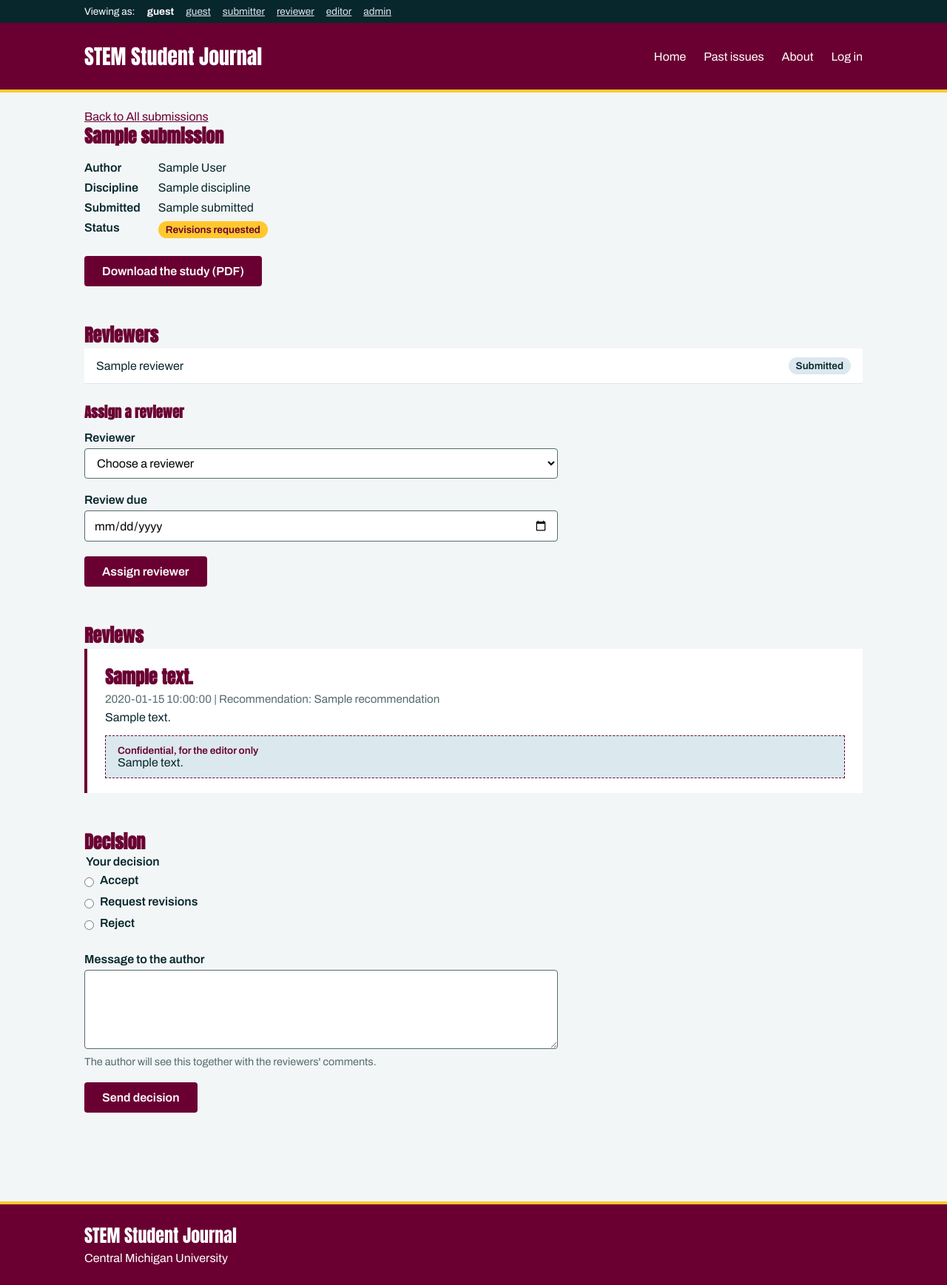
After one commit to IoannisTzor/Undergraduate-Research-Journal-Portal, a Flask app: template templates/manage_submission.html in a window 1280 px wide. The commit adds this page. Shown: the whole page at 74% size. Run offline with Flask 3, Linux system fonts and the light colour scheme; the template is opened without the code that fills it: most values are stand-ins (such as "Sample title", 1, 10 or a date in 2020).

Commit message:
Added editor pages
added the page where editors can manage submissions and assign reviewers with sample ones whilst prepping for the database

```diff
--- a/app.py
+++ b/app.py
@@ -26,12 +26,18 @@ SAMPLE_SUBMISSIONS = [
         "discipline": "Biology",
         "submitted": "September 12, 2026",
         "status": "revisions-requested",
+        "author": "Jane Doe",
+        "reviewers": [
+            {"name": "Dr. Maria Lopez", "review_status": "submitted"},
+            {"name": "Sam Carter", "review_status": "submitted"},
+        ],
         "reviews": [
             {
                 "reviewer": "Reviewer 1",
                 "date": "October 3, 2026",
                 "recommendation": "Minor revisions",
                 "comments": "Clear question and good sampling design. Please explain how soil moisture was measured, and add error bars to Figure 2.",
+                "editor_comments": "Figure 2 looks very similar to one in a 2021 paper. Worth checking with the author.",
             },
             {
                 "reviewer": "Reviewer 2",
@@ -47,6 +53,10 @@ SAMPLE_SUBMISSIONS = [
         "discipline": "Computer Science",
         "submitted": "September 30, 2026",
         "status": "under-review",
+        "author": "Alex Lee",
+        "reviewers": [
+            {"name": "Dr. Ken Wu", "review_status": "not-started"},
+        ],
     },
     {
         "id": 3,
@@ -54,6 +64,20 @@ SAMPLE_SUBMISSIONS = [
         "discipline": "Environmental Science",
         "submitted": "April 2, 2026",
         "status": "published",
+        "author": "Priya Shah",
+        "reviewers": [
+            {"name": "Dr. Maria Lopez", "review_status": "submitted"},
+            {"name": "Dr. Ken Wu", "review_status": "submitted"},
+        ],
+    },
+        {
+        "id": 4,
+        "title": "Solar panel efficiency in Michigan winters",
+        "discipline": "Engineering",
+        "submitted": "October 18, 2026",
+        "status": "submitted",
+        "author": "Omar Haddad",
+        "reviewers": [],
     },
 ]
 SAMPLE_ASSIGNMENTS = [
@@ -65,6 +89,7 @@ SAMPLE_ASSIGNMENTS = [
         "assigned": "September 20, 2026",
         "due": "October 10, 2026",
         "review_status": "submitted",
+
     },
     {
         "id": 2,
@@ -76,6 +101,7 @@ SAMPLE_ASSIGNMENTS = [
         "review_status": "not-started",
     },
 ]
+SAMPLE_REVIEWERS = ["Dr. Maria Lopez", "Dr. Ken Wu", "Sam Carter", "Dr. Ana Ruiz"]
 
 @app.route("/")
 def home():
@@ -145,3 +171,20 @@ def write_review(assignment_id):
         if assignment["id"] == assignment_id:
             return render_template("write_review.html", assignment=assignment)
     abort(404)
+
+@app.route("/editor/submissions")
+@role_required("editor")
+def all_submissions():
+    return render_template("all_submissions.html", submissions=SAMPLE_SUBMISSIONS)
+
+@app.route("/editor/submissions/<int:submission_id>")
+@role_required("editor")
+def manage_submission(submission_id):
+    for submission in SAMPLE_SUBMISSIONS:
+        if submission["id"] == submission_id:
+            return render_template(
+                "manage_submission.html",
+                submission=submission,
+                reviewer_options=SAMPLE_REVIEWERS,
+            )
+    abort(404)
--- a/static/css/style.css
+++ b/static/css/style.css
@@ -372,3 +372,43 @@ fieldset.field legend {
 .study-download {
   margin-top: 24px;
 }
+/* ===== Manage submission ===== */
+.reviewer-list {
+  list-style: none;
+  padding: 0;
+  background-color: white;
+}
+
+.reviewer-list li {
+  display: flex;
+  justify-content: space-between;
+  align-items: center;
+  gap: 16px;
+  padding: 12px 16px;
+  border-bottom: 1px solid var(--light-blue);
+}
+
+.assign-form {
+  margin-top: 24px;
+}
+
+.assign-form h3 {
+  margin-bottom: 12px;
+}
+
+.confidential {
+  margin-top: 16px;
+  padding: 12px 16px;
+  background-color: var(--light-blue);
+  border: 1px dashed var(--maroon);
+}
+
+.confidential-label {
+  font-size: 0.85rem;
+  font-weight: 600;
+  color: var(--maroon);
+}
+
+.confidential p:last-child {
+  margin-bottom: 0;
+}
--- a/templates/base.html
+++ b/templates/base.html
@@ -35,7 +35,7 @@
           {% elif current_role == "reviewer" %}
             <li><a href="{{url_for('my_assignments')}}">My assignments</a></li>
           {% elif current_role == "editor" %}
-            <li><a href="#">All submissions</a></li>
+            <li><a href="{{url_for('all_submissions')}}">All submissions</a></li>
             <li><a href="#">Build an issue</a></li>
           {% elif current_role == "admin" %}
             <li><a href="#">Manage users</a></li>
--- /dev/null
+++ b/templates/manage_submission.html
@@ -0,0 +1,117 @@
+{% extends "base.html" %}
+
+{% block title %}Manage: {{ submission.title }} | STEM Student Journal{% endblock %}
+
+{% block content %}
+    <section>
+      <p><a href="{{ url_for('all_submissions') }}">Back to All submissions</a></p>
+      <h1>{{ submission.title }}</h1>
+
+      <dl class="details-list">
+        <dt>Author</dt>
+        <dd>{{ submission.author }}</dd>
+        <dt>Discipline</dt>
+        <dd>{{ submission.discipline }}</dd>
+        <dt>Submitted</dt>
+        <dd>{{ submission.submitted }}</dd>
+        <dt>Status</dt>
+        <dd>
+          <span class="status status--{{ submission.status }}">
+            {{ submission.status | replace("-", " ") | capitalize }}
+          </span>
+        </dd>
+      </dl>
+
+      <p class="study-download"><a href="#" class="button">Download the study (PDF)</a></p>
+    </section>
+
+    <section>
+      <h2>Reviewers</h2>
+      {% if submission.reviewers %}
+        <ul class="reviewer-list">
+          {% for reviewer in submission.reviewers %}
+            <li>
+              <span>{{ reviewer.name }}</span>
+              <span class="status status--{{ reviewer.review_status }}">
+                {{ reviewer.review_status | replace("-", " ") | capitalize }}
+              </span>
+            </li>
+          {% endfor %}
+        </ul>
+      {% else %}
+        <p class="empty-state">No reviewers assigned yet.</p>
+      {% endif %}
+
+      {% if submission.status not in ["accepted", "rejected", "published"] %}
+        <form method="post" class="form-page form-page--wide assign-form">
+          <h3>Assign a reviewer</h3>
+          <div class="field">
+            <label for="reviewer">Reviewer</label>
+            <select id="reviewer" name="reviewer" required>
+              <option value="">Choose a reviewer</option>
+              {% for name in reviewer_options %}
+                <option value="{{ name }}">{{ name }}</option>
+              {% endfor %}
+            </select>
+          </div>
+          <div class="field">
+            <label for="due_date">Review due</label>
+            <input type="date" id="due_date" name="due_date" required>
+          </div>
+          <button type="submit" name="action" value="assign" class="button">Assign reviewer</button>
+        </form>
+      {% endif %}
+    </section>
+
+    <section>
+      <h2>Reviews</h2>
+      {% if submission.reviews %}
+        {% for review in submission.reviews %}
+          <article>
+            <h3>{{ review.reviewer }}</h3>
+            <p class="issue-meta">{{ review.date }} | Recommendation: {{ review.recommendation }}</p>
+            <p>{{ review.comments }}</p>
+            {% if review.editor_comments %}
+              <div class="confidential">
+                <p class="confidential-label">Confidential, for the editor only</p>
+                <p>{{ review.editor_comments }}</p>
+              </div>
+            {% endif %}
+          </article>
+        {% endfor %}
+      {% else %}
+        <p class="empty-state">No reviews have been submitted yet.</p>
+      {% endif %}
+    </section>
+
+    {% if submission.status not in ["accepted", "rejected", "published"] %}
+      <section class="form-page form-page--wide">
+        <h2>Decision</h2>
+        <form method="post">
+          <fieldset class="field">
+            <legend>Your decision</legend>
+            <div class="radio-option">
+              <input type="radio" id="dec-accept" name="decision" value="accepted" required>
+              <label for="dec-accept">Accept</label>
+            </div>
+            <div class="radio-option">
+              <input type="radio" id="dec-revise" name="decision" value="revisions-requested">
+              <label for="dec-revise">Request revisions</label>
+            </div>
+            <div class="radio-option">
+              <input type="radio" id="dec-reject" name="decision" value="rejected">
+              <label for="dec-reject">Reject</label>
+            </div>
+          </fieldset>
+
+          <div class="field">
+            <label for="decision_note">Message to the author</label>
+            <textarea id="decision_note" name="decision_note" rows="5" required aria-describedby="decision-note-hint"></textarea>
+            <p class="field-hint" id="decision-note-hint">The author will see this together with the reviewers' comments.</p>
+          </div>
+
+          <button type="submit" name="action" value="decide" class="button">Send decision</button>
+        </form>
+      </section>
+    {% endif %}
+{% endblock %}
--- a/templates/my_submissions.html
+++ b/templates/my_submissions.html
@@ -24,7 +24,7 @@
             <tbody>
               {% for submission in submissions %}
                 <tr>
-                  <td><a href="{{ url_for('write_review', assignment_id=assignment.id) }}">{{ submission.title }}</a></td>
+                  <td><a href="{{ url_for('submission_details', submission_id=submission.id) }}">{{ submission.title }}</a></td>
                   <td>{{ submission.discipline }}</td>
                   <td>{{ submission.submitted }}</td>
                   <td>
```
Also changed, not shown: templates/all_submissions.html (added, +51 -0 lines).
